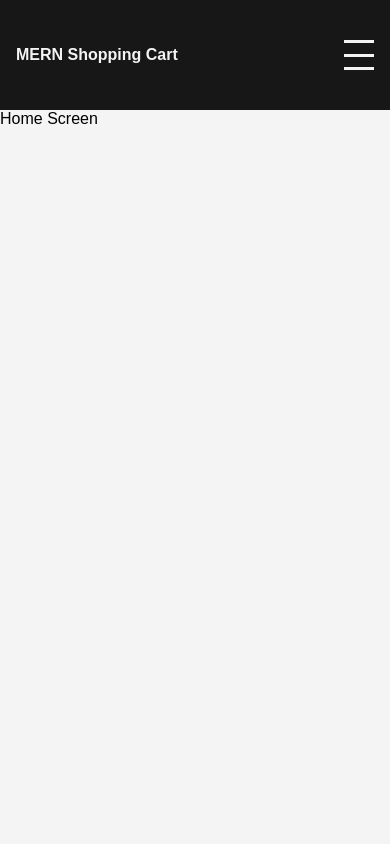
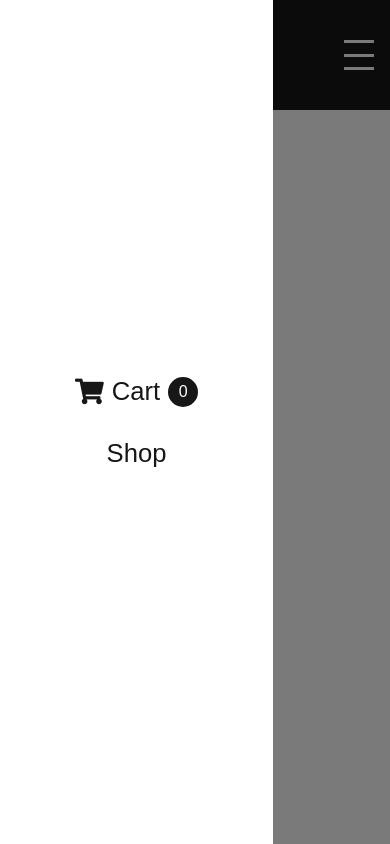
Before and after one commit to antonio-lopez/mern-shopping, a React (Create React App) app in the folder frontend/: page / in a window 390 px wide. Both pictures are taken after a click on the element 359 px from the left and 55 px from the top of the page. Built offline with nearby package versions, Linux system fonts and the light colour scheme.

Commit message:
added and styled sidedrawer
screen responsive

```diff
--- a/frontend/src/App.js
+++ b/frontend/src/App.js
@@ -1,15 +1,21 @@
 import './App.css';
+import { useState } from 'react';
 import { BrowserRouter as Router, Switch, Route } from 'react-router-dom';
 
 import HomeScreen from './components/HomeScreen/HomeScreen';
 import ProductScreen from './components/ProductScreen/ProductScreen';
 import CartScreen from './components/CartScreen/CartScreen';
 import Navbar from './components/Navbar/Navbar';
+import Backdrop from './components/Backdrop/Backdrop';
+import SideDrawer from './components/SideDrawer/SideDrawer';
 
 function App() {
+  const [sideToggle, setSideToggle] = useState(false);
   return (
     <Router>
-      <Navbar />
+      <Navbar click={() => setSideToggle(true)} />
+      <SideDrawer show={sideToggle} click={() => setSideToggle(false)} />
+      <Backdrop show={sideToggle} click={() => setSideToggle(false)} />
       <main>
         <Switch>
           <Route exact path='/' component={HomeScreen}></Route>
--- a/frontend/src/components/Backdrop/Backdrop.css
+++ b/frontend/src/components/Backdrop/Backdrop.css
@@ -0,0 +1,9 @@
+.backdrop {
+  width: 100%;
+  height: 100vh;
+  background-color: rgba(0, 0, 0, 0.5);
+  z-index: 100;
+  position: fixed;
+  top: 0;
+  left: 0;
+}
--- a/frontend/src/components/Backdrop/Backdrop.js
+++ b/frontend/src/components/Backdrop/Backdrop.js
@@ -0,0 +1,7 @@
+import './Backdrop.css';
+
+const Backdrop = ({ show, click }) => {
+  return show && <div className='backdrop' onClick={click}></div>;
+};
+
+export default Backdrop;
--- a/frontend/src/components/Navbar/Navbar.js
+++ b/frontend/src/components/Navbar/Navbar.js
@@ -1,6 +1,6 @@
 import './Navbar.css';
 import { Link } from 'react-router-dom';
-const Navbar = () => {
+const Navbar = ({ click }) => {
   return (
     <nav className='navbar'>
       <div className='navbar__logo'>
@@ -20,7 +20,7 @@ const Navbar = () => {
           <Link to='/'>Shop</Link>
         </li>
       </ul>
-      <div className='hamburger__menu'>
+      <div className='hamburger__menu' onClick={click}>
         <div></div>
         <div></div>
         <div></div>
--- a/frontend/src/components/SideDrawer/SideDrawer.css
+++ b/frontend/src/components/SideDrawer/SideDrawer.css
@@ -0,0 +1,76 @@
+.sidedrawer {
+  width: 70%;
+  height: 100vh;
+  background: #fff;
+  position: fixed;
+  top: 0;
+  left: 0;
+  z-index: 200;
+  transform: translateX(-100%);
+  transition: all 0.3s ease-out;
+  display: flex;
+  flex-direction: column;
+  justify-content: center;
+}
+
+.sidedrawer.show {
+  transform: translateX(0);
+}
+
+.sidedrawer__links {
+  display: flex;
+  flex-direction: column;
+  list-style: none;
+}
+
+.sidedrawer__links > li {
+  display: flex;
+  align-items: center;
+}
+
+.sidedrawer__links > li > a:hover {
+  background: #333;
+  color: #f4f4f4;
+}
+
+.sidedrawer__links > li > a {
+  display: flex;
+  align-items: center;
+  justify-content: center;
+  text-align: center;
+  flex: 1;
+  padding: 1rem;
+  text-decoration: none;
+  color: #171717;
+  font-size: 1.6rem;
+}
+
+.sidedrawer__links > li > a > span {
+  display: flex;
+  align-items: center;
+  margin-left: 8px;
+}
+
+.sidedrawer__cartbadge {
+  display: flex;
+  align-items: center;
+  justify-content: center;
+  width: 30px;
+  height: 30px;
+  background-color: #171717;
+  border-radius: 50%;
+  margin-left: 8px;
+  color: #fff;
+  font-size: 1rem;
+}
+
+.sidedrawer__links > li > a:hover .sidedrawer__cartbadge {
+  background-color: #fff;
+  color: #171717;
+}
+
+@media (min-width: 960px) {
+  .sidedrawer {
+    display: none;
+  }
+}
--- a/frontend/src/components/SideDrawer/SideDrawer.js
+++ b/frontend/src/components/SideDrawer/SideDrawer.js
@@ -0,0 +1,29 @@
+import './SideDrawer.css';
+import { Link } from 'react-router-dom';
+
+const SideDrawer = ({ show, click }) => {
+  const sideDrawerClass = ['sidedrawer'];
+  if (show) {
+    sideDrawerClass.push('show');
+  }
+
+  return (
+    <div className={sideDrawerClass.join(' ')}>
+      <ul className='sidedrawer__links' onClick={click}>
+        <li>
+          <Link to='/cart'>
+            <i className='fas fa-shopping-cart'></i>
+            <span>
+              Cart <span className='sidedrawer__cartbadge'>0</span>
+            </span>
+          </Link>
+        </li>
+        <li>
+          <Link to='/'>Shop</Link>
+        </li>
+      </ul>
+    </div>
+  );
+};
+
+export default SideDrawer;
```
